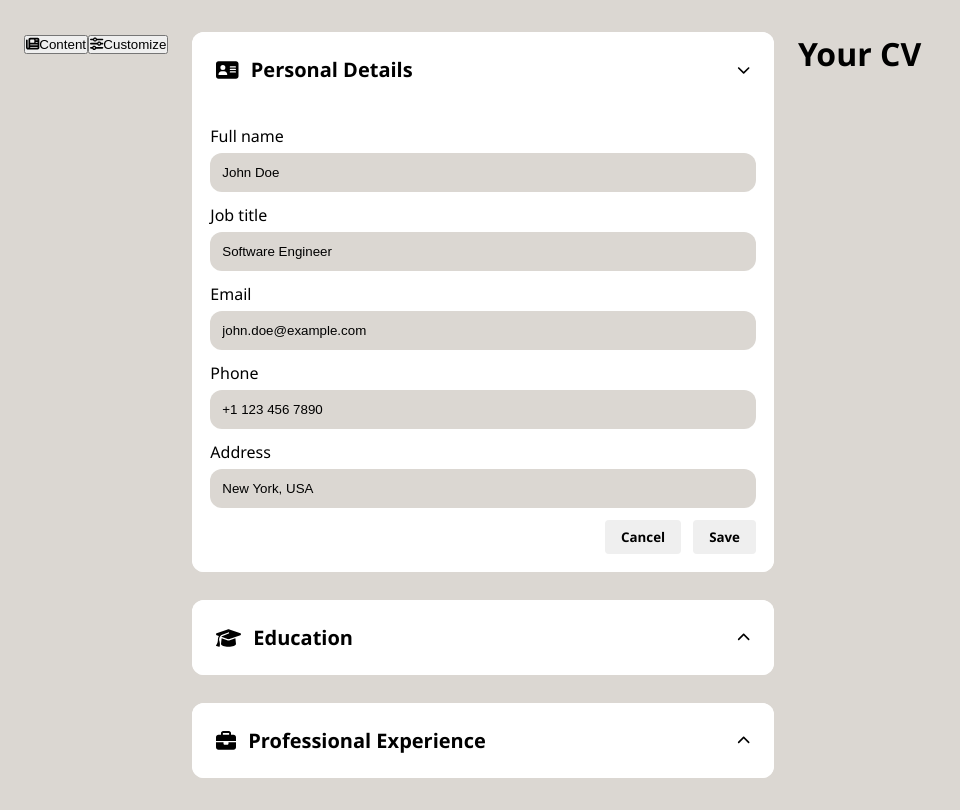
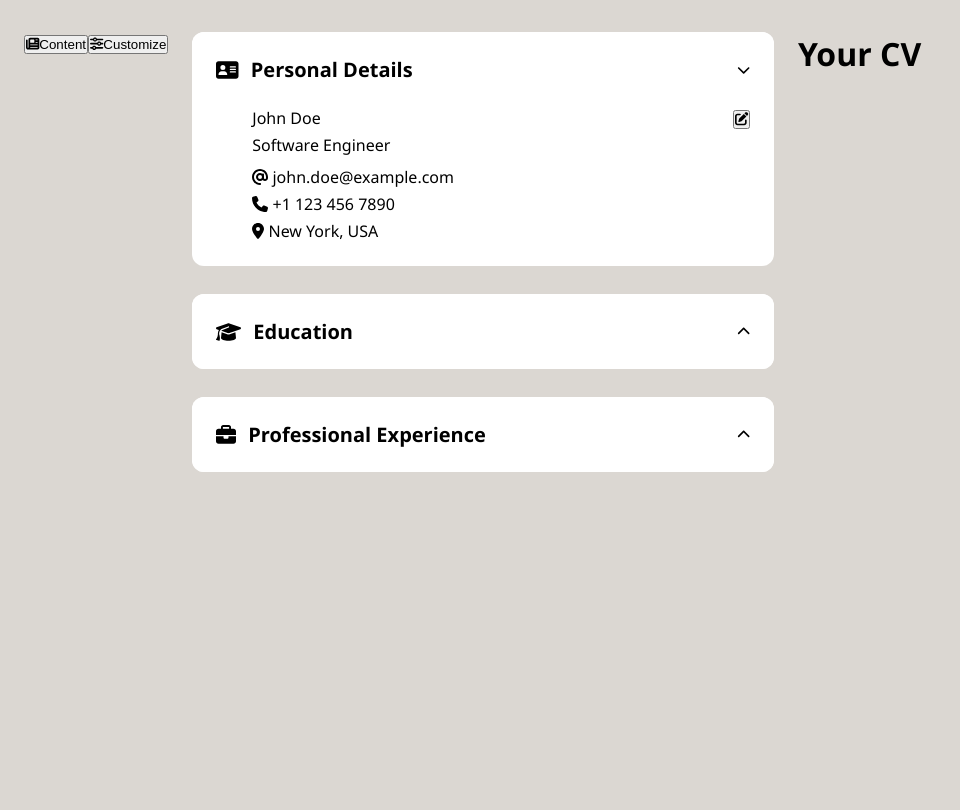
Before and after one commit to escapist-berlin/the-odin-project, a React (Vite) app in the folder cv-generator-app/: page / in a window 1280 px wide. Both pictures are taken after a click on the button "Personal Details". Shown: the whole page, without its empty margins (0-960 px from the left). Built offline with nearby package versions, Linux system fonts and the light colour scheme.

Commit message:
[ADD] PersonalDetailsDisplay

```diff
--- a/cv-generator-app/src/components/DisplayItems.jsx
+++ b/cv-generator-app/src/components/DisplayItems.jsx
@@ -1,3 +1,4 @@
+import PersonalDetailsDisplay from "./../components/PersonalDetailsDisplay";
 import PersonalDetailsForm from "./../components/PersonalDetailsForm";
 import EducationForm from "./../components/EducationForm";
 import ExperienceForm from "./../components/ExperienceForm";
@@ -10,7 +11,8 @@ export default function DisplayItems({
 }) {
   return (
     <div>
-      {sectionName === "Personal Details" && <PersonalDetailsForm data={data} onChange={onChange} />}
+      {/* {sectionName === "Personal Details" && <PersonalDetailsForm data={data} onChange={onChange} />} */}
+      {sectionName === "Personal Details" && <PersonalDetailsDisplay data={data} />}
       {sectionName === "Education" && <EducationForm data={data} onChange={onChange} />}
       {sectionName === "Professional Experience" && <ExperienceForm data={data} onChange={onChange} />}
     </div>
--- /dev/null
+++ b/cv-generator-app/src/components/PersonalDetailsDisplay.jsx
@@ -0,0 +1,26 @@
+import { FontAwesomeIcon } from '@fortawesome/react-fontawesome'
+import "../styles/DisplayItems.css";
+
+export default function PersonalDetailsDisplay({
+  /* eslint-disable react/prop-types */
+  data,
+}) {
+  return (
+    <div className="personal-display-container">
+      <div>
+        <div className="personal-display-name-title">
+          <p>{data.fullName}</p>
+          <p>{data.jobTitle}</p>
+        </div>
+        <div className="personal-display-info">
+          <span><FontAwesomeIcon icon="fa-solid fa-at" /> {data.email}</span>
+          <span><FontAwesomeIcon icon="fa-solid fa-phone" /> {data.phoneNumber}</span>
+          <span><FontAwesomeIcon icon="fa-solid fa-location-dot" /> {data.address}</span>
+        </div>
+      </div>
+      <div className="edit-button">
+        <button><FontAwesomeIcon icon="fa-solid fa-pen-to-square" /></button>
+      </div>
+    </div>
+  )
+}
--- /dev/null
+++ b/cv-generator-app/src/styles/DisplayItems.css
@@ -0,0 +1,26 @@
+.personal-display-container {
+  display: flex;
+  justify-content: space-between;
+  /* padding: 24px; */
+  padding-top: 0;
+  padding-bottom: 24px;
+  padding-left: 60px;
+  padding-right: 24px;
+}
+
+.personal-display-name-title {
+  display: flex;
+  flex-direction: column;
+  gap: 5px;
+}
+
+.personal-display-info {
+  display: flex;
+  flex-direction: column;
+  gap: 5px;
+  margin-top: 10px;
+}
+
+.edit-button {
+
+}
```
Also changed, not shown: cv-generator-app/src/main.jsx (+8 -0 lines).
